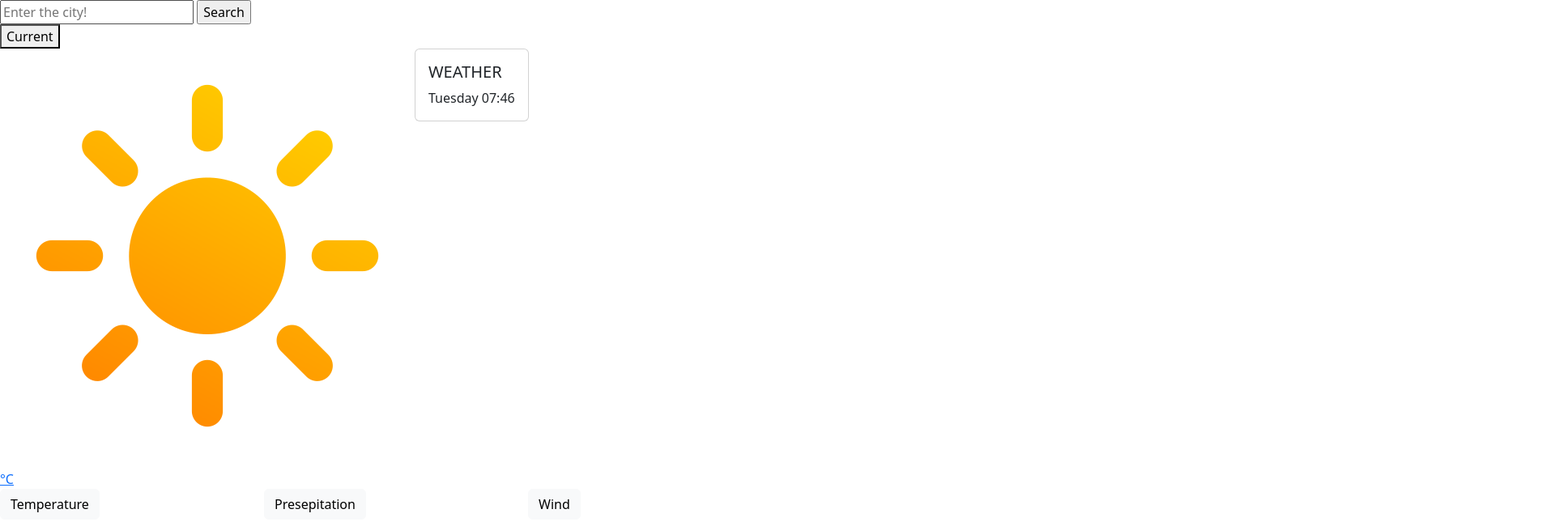
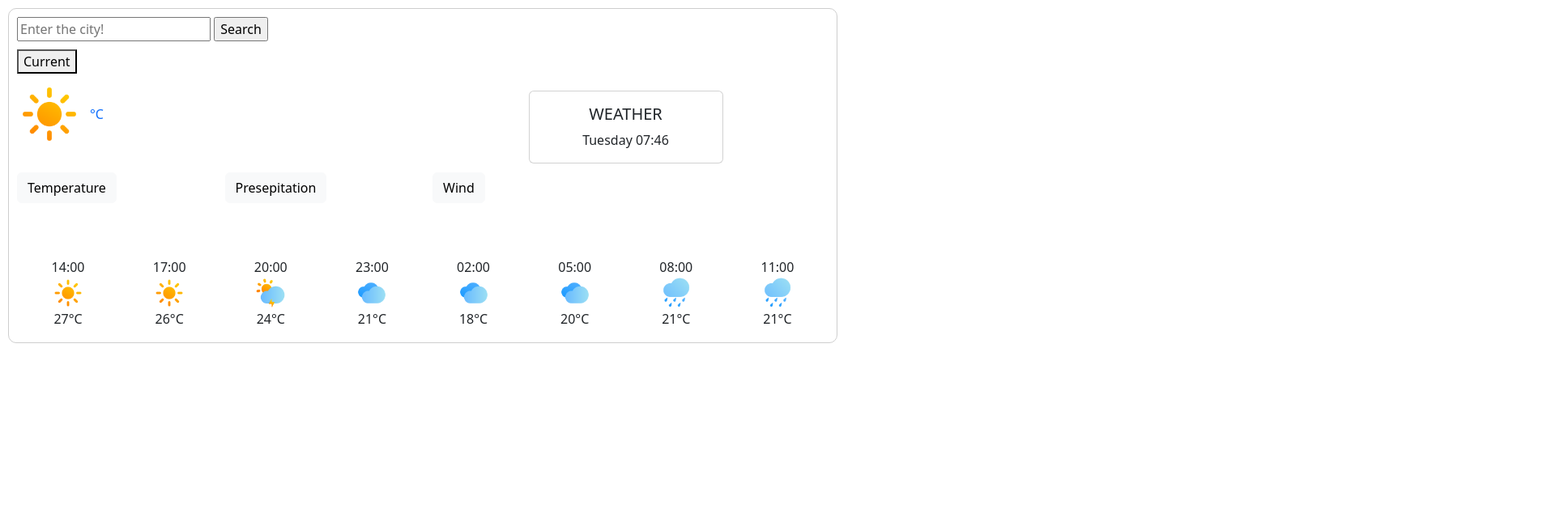
Before and after one commit to LavronenkoSerhii/common, a website built with Parcel: page weater/index.html in a window 1280 px wide. Shown: the top 645 px of the page at 81% size, 1920 px wide, since content can reach past the window. Built offline with nearby package versions, Linux system fonts and the light colour scheme; no server answers.

Commit message:
Fixed css path

```diff
--- a/weater/index.html
+++ b/weater/index.html
@@ -3,7 +3,8 @@
   <head>
     <title>Parcel Sandbox</title>
     <meta charset="UTF-8" />
-    <link href="src/styles.css" />
+
+    <link rel="stylesheet" type="text/css" href="src/styles.css"  />
     <link
       href="https://cdn.jsdelivr.net/npm/bootstrap@5.3.1/dist/css/bootstrap.min.css"
       rel="stylesheet"
```
